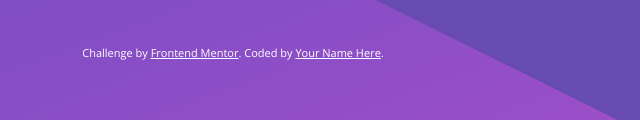
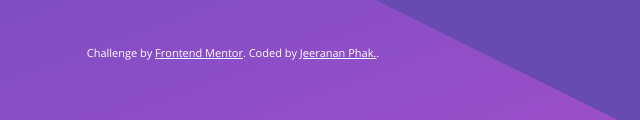
Before and after one commit to christycrt/huddle-landing-page, a plain HTML site: page index.html in a window 1280 px wide. Shown: the part 820-940 px from the top of the page, 407-1047 px from the left. Drawn offline with nearby package versions, Linux system fonts and the light colour scheme.

Commit message:
[update] name link

```diff
--- a/index.html
+++ b/index.html
@@ -71,7 +71,7 @@
         Challenge by
         <a href="https://www.frontendmentor.io?ref=challenge" target="_blank"
           >Frontend Mentor</a
-        >. Coded by <a href="#">Your Name Here</a>.
+        >. Coded by <a href="https://github.com/christycrt">Jeeranan Phak.</a>.
       </p>
     </footer>
   </body>
```
